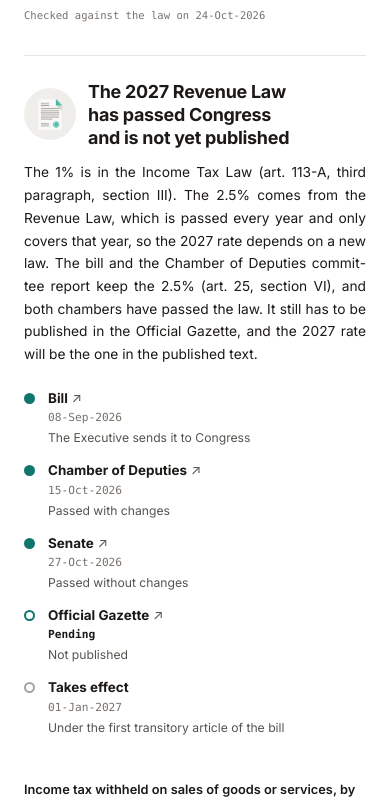
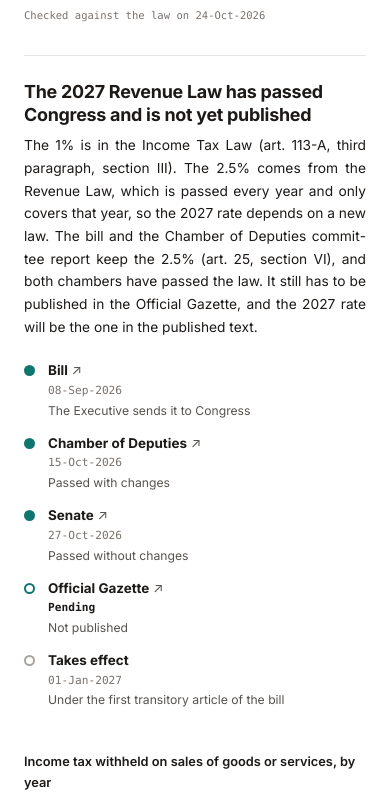
Before and after one commit to josemanuelosorio/fiscoabierto-web, a website: page index.html in a window 390 px wide. Shown: the part 3083-3884 px from the top of the page. Drawn offline with Linux system fonts and the light colour scheme; animation ran at ten frames a second.

Commit message:
Ley de Ingresos 2027: el bloque abre sin ilustración
El título del bloque llevaba la ilustración del documento a un lado.
Sale: en teléfono angostaba el texto y no decía nada que el título no
dijera.

Co-Authored-By: Claude Fable 5.2 <noreply@anthropic.com>

```diff
--- a/css/sitio.css
+++ b/css/sitio.css
@@ -1833,10 +1833,6 @@ a.chain-cite {
    continuo cuando el paso siguiente ya ocurrió, así que al publicarse la ley
    basta cambiar el estado de ese paso. */
 .lif { margin-top: 30px; padding-top: 24px; border-top: 1px solid var(--color-border); }
-.lif-cabeza { display: grid; grid-template-columns: auto 1fr; grid-template-areas: "arte titulo" "arte lead"; align-items: start; column-gap: 16px; }
-.lif-cabeza .esc-disco { --disco: 64px; grid-area: arte; margin-top: 2px; }
-.lif-cabeza .lif-titulo { grid-area: titulo; }
-.lif-cabeza .lif-lead { grid-area: lead; }
 .lif-titulo { font-size: 1.12rem; font-weight: 800; letter-spacing: -0.015em; line-height: 1.3; text-wrap: balance; }
 .lif-lead { margin-top: 8px; font-size: 0.86rem; line-height: 1.65; color: var(--color-text); }
 .lif-ruta { list-style: none; margin: 24px 0 0; padding: 0; display: grid; grid-template-columns: repeat(5, 1fr); }
@@ -1894,9 +1890,6 @@ a.lif-nombre:focus-visible { outline: 2px solid var(--color-accent); outline-off
     }
 }
 @media (max-width: 600px) {
-    .lif-cabeza { grid-template-areas: "arte titulo" "lead lead"; align-items: center; column-gap: 12px; }
-    .lif-cabeza .esc-disco { --disco: 52px; margin-top: 0; }
-    .lif-cabeza .lif-lead { margin-top: 12px; }
     .lif-ruta { grid-template-columns: 1fr; }
     .lif-paso { padding: 0 0 16px 24px; }
     .lif-paso::after { top: 3px; }
--- a/index.html
+++ b/index.html
@@ -156,11 +156,8 @@
         <p class="verif" data-verificado="2026-10-24" data-i18n-js></p>
 
         <div class="lif" id="lif2027">
-            <div class="lif-cabeza">
-                <span class="esc-disco" aria-hidden="true"><img src="img/documento.webp" alt="" width="136" height="168" loading="lazy" decoding="async"></span>
-                <h3 class="lif-titulo" data-i18n="lif.titulo">La Ley de Ingresos 2027 está aprobada y sin publicar</h3>
-                <p class="lif-lead" data-i18n="lif.lead">El 1% está en la Ley del ISR (art. 113-A, párrafo tercero, fracción III). El 2.5% viene de la Ley de Ingresos, que se aprueba cada año y solo rige ese año, así que la tasa de 2027 depende de una ley nueva. La iniciativa y el dictamen de la Cámara de Diputados conservan el 2.5% (art. 25, fracción VI), y las dos cámaras ya aprobaron la ley. Falta que se publique en el Diario Oficial de la Federación, y la tasa de 2027 será la del texto que se publique.</p>
-            </div>
+            <h3 class="lif-titulo" data-i18n="lif.titulo">La Ley de Ingresos 2027 está aprobada y sin publicar</h3>
+            <p class="lif-lead" data-i18n="lif.lead">El 1% está en la Ley del ISR (art. 113-A, párrafo tercero, fracción III). El 2.5% viene de la Ley de Ingresos, que se aprueba cada año y solo rige ese año, así que la tasa de 2027 depende de una ley nueva. La iniciativa y el dictamen de la Cámara de Diputados conservan el 2.5% (art. 25, fracción VI), y las dos cámaras ya aprobaron la ley. Falta que se publique en el Diario Oficial de la Federación, y la tasa de 2027 será la del texto que se publique.</p>
             <ol class="lif-ruta">
                 <li class="lif-paso" data-estado="hecho"><a class="lif-nombre" href="https://gaceta.diputados.gob.mx/Gaceta/66/2026/sep/pef2027.html" target="_blank" rel="noopener noreferrer" data-i18n="lif.p1">Iniciativa</a><time class="lif-fecha" datetime="2026-09-08" data-fecha="2026-09-08" data-i18n-js>08-sep-2026</time><span class="lif-nota" data-i18n="lif.p1n">El Ejecutivo la envía al Congreso</span></li>
                 <li class="lif-paso" data-estado="hecho"><a class="lif-nombre" href="https://www.canaldelcongreso.gob.mx/noticias/10320" target="_blank" rel="noopener noreferrer" data-i18n="lif.p2">Cámara de Diputados</a><time class="lif-fecha" datetime="2026-10-15" data-fecha="2026-10-15" data-i18n-js>15-oct-2026</time><span class="lif-nota" data-i18n="lif.p2n">Aprobada con cambios</span></li>
```
Also changed, not shown: img/documento.webp (deleted).
